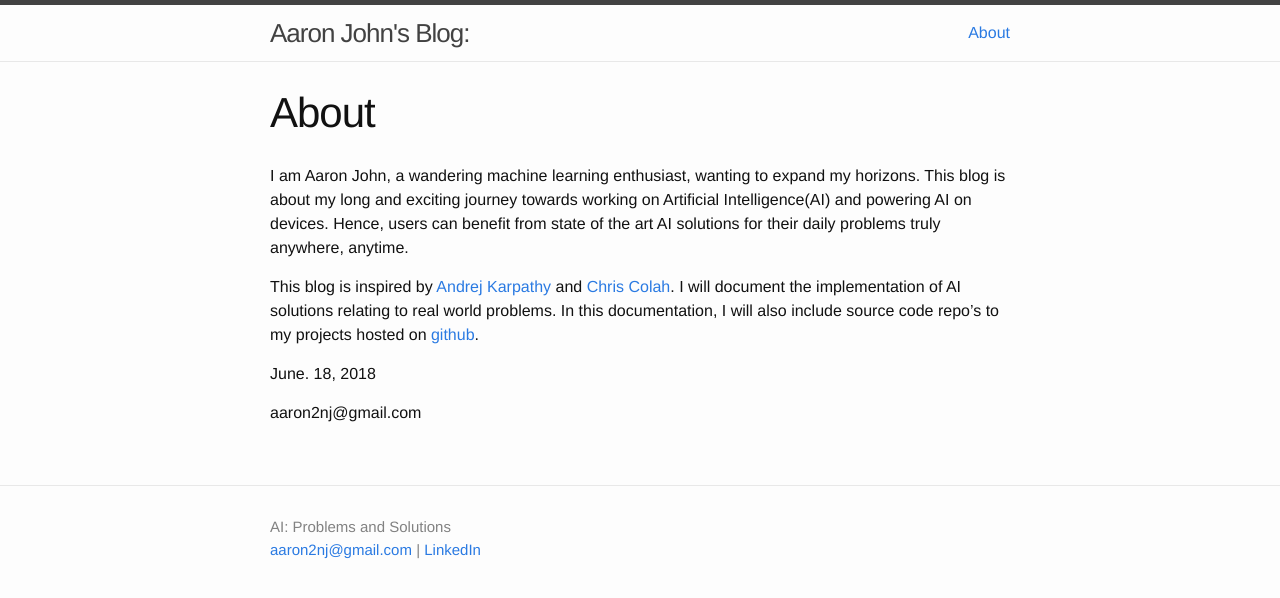
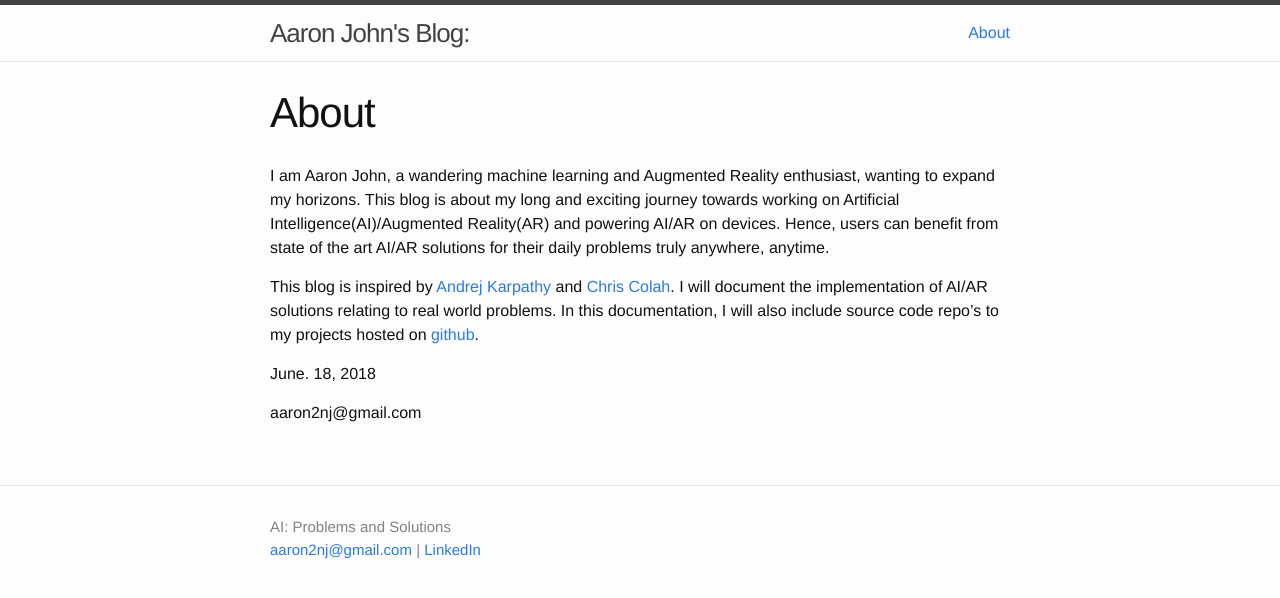
Before and after one commit to alexalwks2/aaronjohn2.github.io, a Jekyll site: the page built from about.md, in a window 1280 px wide. Shown: the top 598 px of the page. Built offline with Jekyll 4.4.1, drawn with Linux system fonts in a browser that asks for light colours.

Commit message:
Update about.md

```diff
--- a/about.md
+++ b/about.md
@@ -5,9 +5,9 @@ comments: false
 permalink: /about/
 ---
 
-I am Aaron John, a wandering machine learning enthusiast, wanting to expand my horizons. This blog is about my long and exciting journey towards working on Artificial Intelligence(AI) and powering AI on devices. Hence, users can benefit from state of the art AI solutions for their daily problems truly anywhere, anytime.
+I am Aaron John, a wandering machine learning and Augmented Reality enthusiast, wanting to expand my horizons. This blog is about my long and exciting journey towards working on Artificial Intelligence(AI)/Augmented Reality(AR) and powering AI/AR on devices. Hence, users can benefit from state of the art AI/AR solutions for their daily problems truly anywhere, anytime.
 
-This blog is inspired by [Andrej Karpathy](http://karpathy.github.io/) and [Chris Colah](http://colah.github.io/). I will document the implementation of AI solutions relating to real world problems. In this documentation, I will also include source code repo's to my projects hosted on [github](https://github.com/aaronjohn2).
+This blog is inspired by [Andrej Karpathy](http://karpathy.github.io/) and [Chris Colah](http://colah.github.io/). I will document the implementation of AI/AR solutions relating to real world problems. In this documentation, I will also include source code repo's to my projects hosted on [github](https://github.com/aaronjohn2).
 
 June. 18, 2018
 
```
